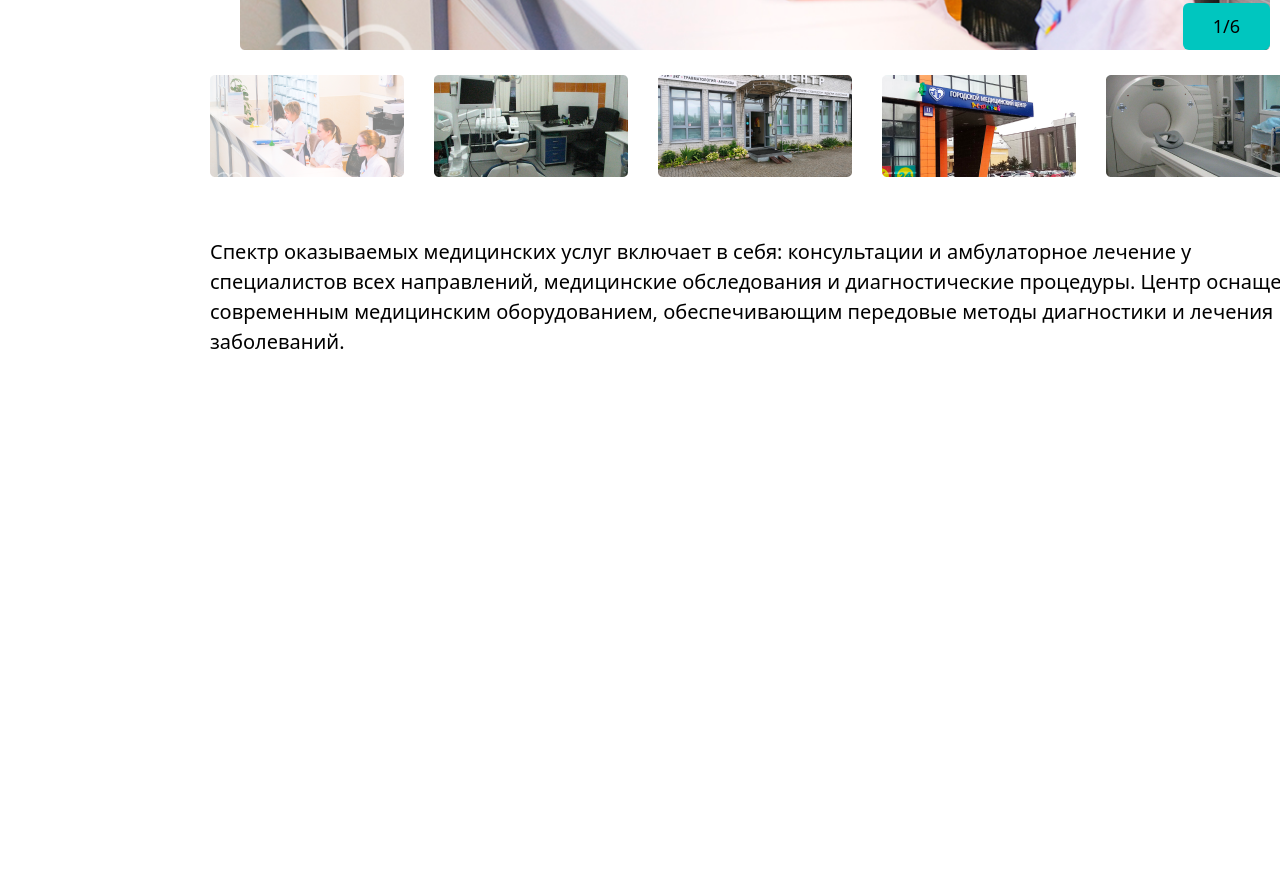
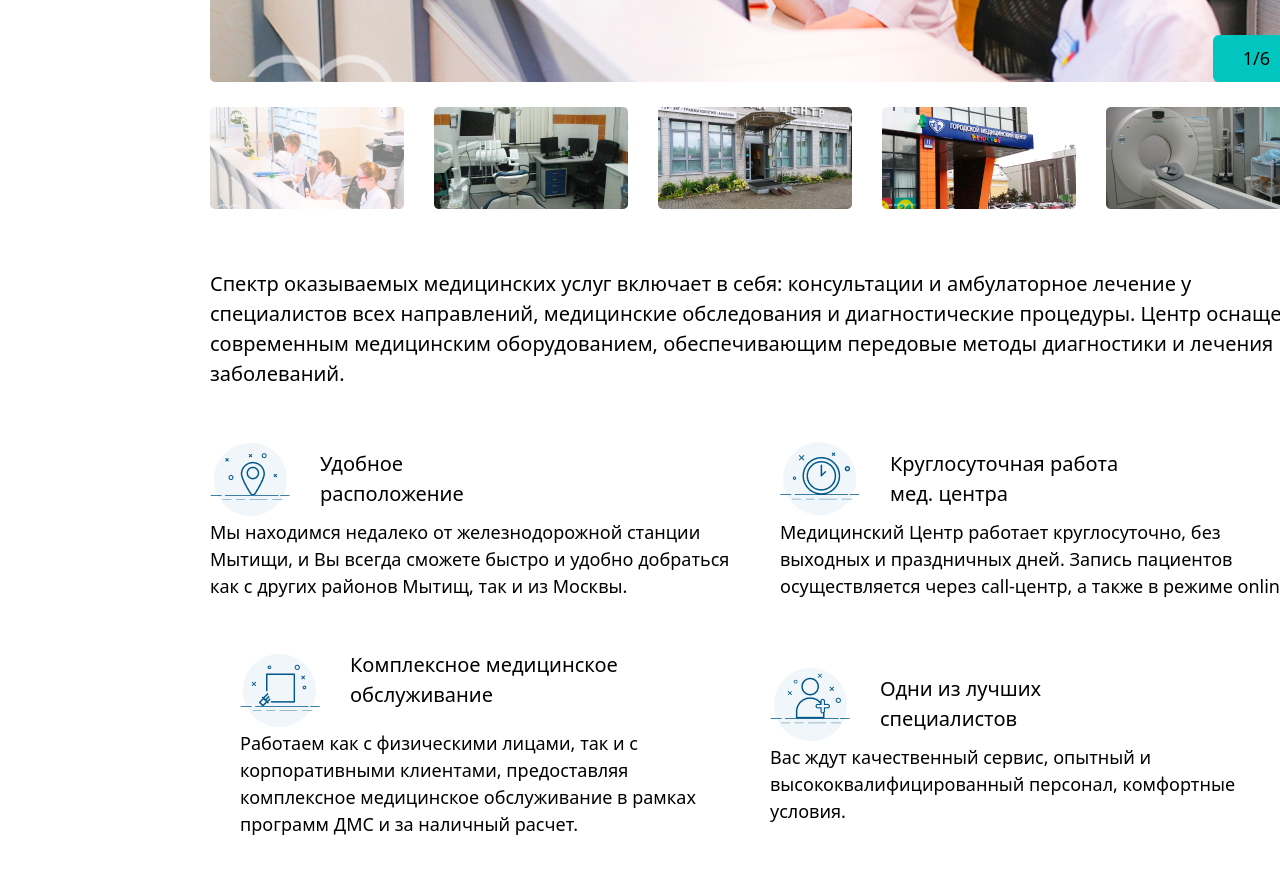
Before and after one commit to smuhriddin2006/Exam__Project, a website: page src/page5.html in a window 1280 px wide. Shown: the part 1633-2507 px from the top of the page. Before the commit the page ends 2050 px from the top, so only its background shows below. Drawn offline with nearby package versions, Linux system fonts and the light colour scheme; files that its build step writes are made by us from their sources.

Commit message:
chages at the end of section 2

```diff
--- a/src/page5.html
+++ b/src/page5.html
@@ -106,8 +106,8 @@
                 пациентов любых возрастов.</p>
             <section
                 class="lg:w-[1090px] md:w-[800px] w-[400px] flex flex-col justify-between items-center my-[10px] sm:px-0 gap-[25px]">
-                <aside class="flex items-end justify-end px-[30px]">
-                    <img src="./img_page5/Mask group.png" alt="w">
+                <aside class="lg:w-[1150px] md:w-[800px] w-[400px]  flex items-end justify-end px-[30px]">
+                    <img src="./img_page5/Mask group.png" alt="w" class="lg:w-[100%] ">
                     <button class="bg-[#00C6BF] py-[10px] px-[30px] rounded-md absolute hidden sm:flex">1/6</button>
                 </aside>
                 <aside
@@ -124,6 +124,45 @@
                 консультации и амбулаторное лечение у <br class="hidden sm:flex"> специалистов
                 всех направлений, медицинские обследования и диагностические процедуры. Центр оснащен современным
                 медицинским оборудованием, обеспечивающим передовые методы диагностики и лечения заболеваний.</p>
+            <aside
+                class="lg:w-[1090px] md:w-[800px] w-[400px] flex flex-col sm:flex-row justify-between sm:items- sm:p-0 px-[30px] gap-[50px]">
+                <aside class="sm:w-[1200px] flex flex-col justify-between items-start">
+                    <aside class="flex items-center justify-start gap-[30px]">
+                        <img src="./img_page5/svg.png" alt="">
+                        <p class="font-medium text-[20px]">Удобное <br> расположение</p>
+                    </aside>
+                    <p>Мы находимся недалеко от железнодорожной станции Мытищи, и Вы всегда сможете быстро и удобно
+                        добраться как с других районов Мытищ, так и из Москвы.</p>
+                </aside>
+                <aside class="sm:w-[1200px] flex flex-col justify-between items-start">
+                    <aside class="flex items-center justify-start gap-[30px]">
+                        <img src="./img_page5/svg (1).png" alt="">
+                        <p class="font-medium text-[20px]">Круглосуточная <br class="sm:hidden"> работа <br
+                                class="sm:flex hidden"> мед. центра</p>
+                    </aside>
+                    <p>Медицинский Центр работает круглосуточно, без выходных и праздничных дней. Запись пациентов
+                        осуществляется через call-центр, а также в режиме online.</p>
+                </aside>
+            </aside>
+            <aside
+                class="lg:w-[1090px] md:w-[800px] w-[400px] flex flex-col sm:flex-row  justify-between items-center px-[30px] gap-[30px]">
+                <aside class="sm:w-[1200px] flex flex-col justify-between items-start">
+                    <aside class="flex items-start justify-start gap-[30px]">
+                        <img src="./img_page5/svg (2).png" alt="">
+                        <p class="font-medium text-[20px]">Комплексное медицинское <br class="sm:flex hidden">
+                            обслуживание</p>
+                    </aside>
+                    <p>Работаем как с физическими лицами, так и с корпоративными клиентами, предоставляя комплексное
+                        медицинское обслуживание в рамках программ ДМС и за наличный расчет.</p>
+                </aside>
+                <aside class="sm:w-[1200px] flex flex-col justify-between items-start">
+                    <aside class="flex items-center justify-start gap-[30px]">
+                        <img src="./img_page5/svg (3).png" alt="k">
+                        <p class="font-medium text-[20px]">Одни из лучших <br> специалистов</p>
+                    </aside>
+                    <p>Вас ждут качественный сервис, опытный и высококвалифицированный персонал, комфортные условия.</p>
+                </aside>
+            </aside>
         </section>
         <img src="./img_page5/back (1).png" alt="e" class="hidden sm:flex">
     </section>
```
Also changed, not shown: src/img_page5/svg (1).png (added), src/img_page5/svg (2).png (added), src/img_page5/svg (3).png (added), src/img_page5/svg.png (added).
